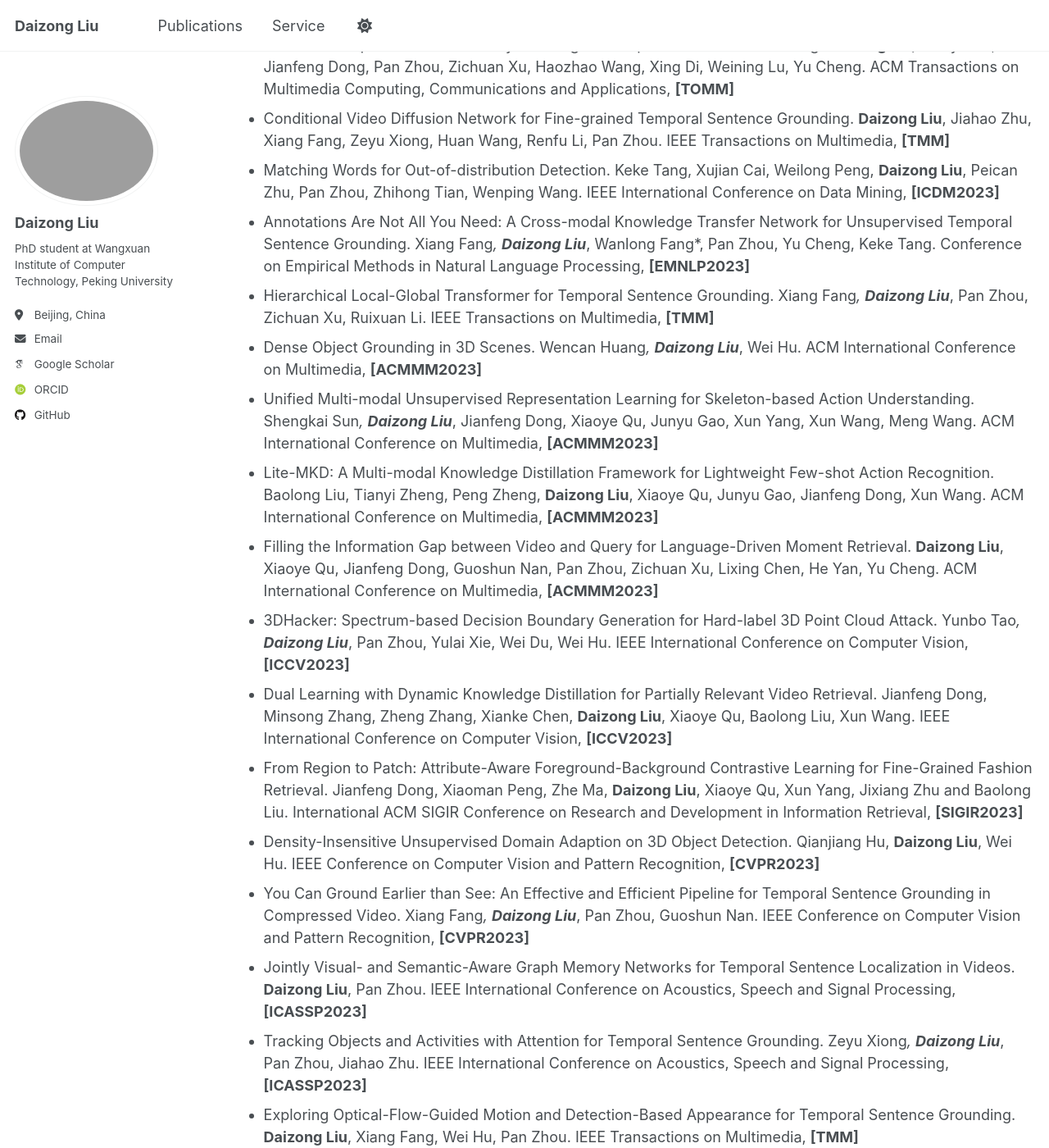
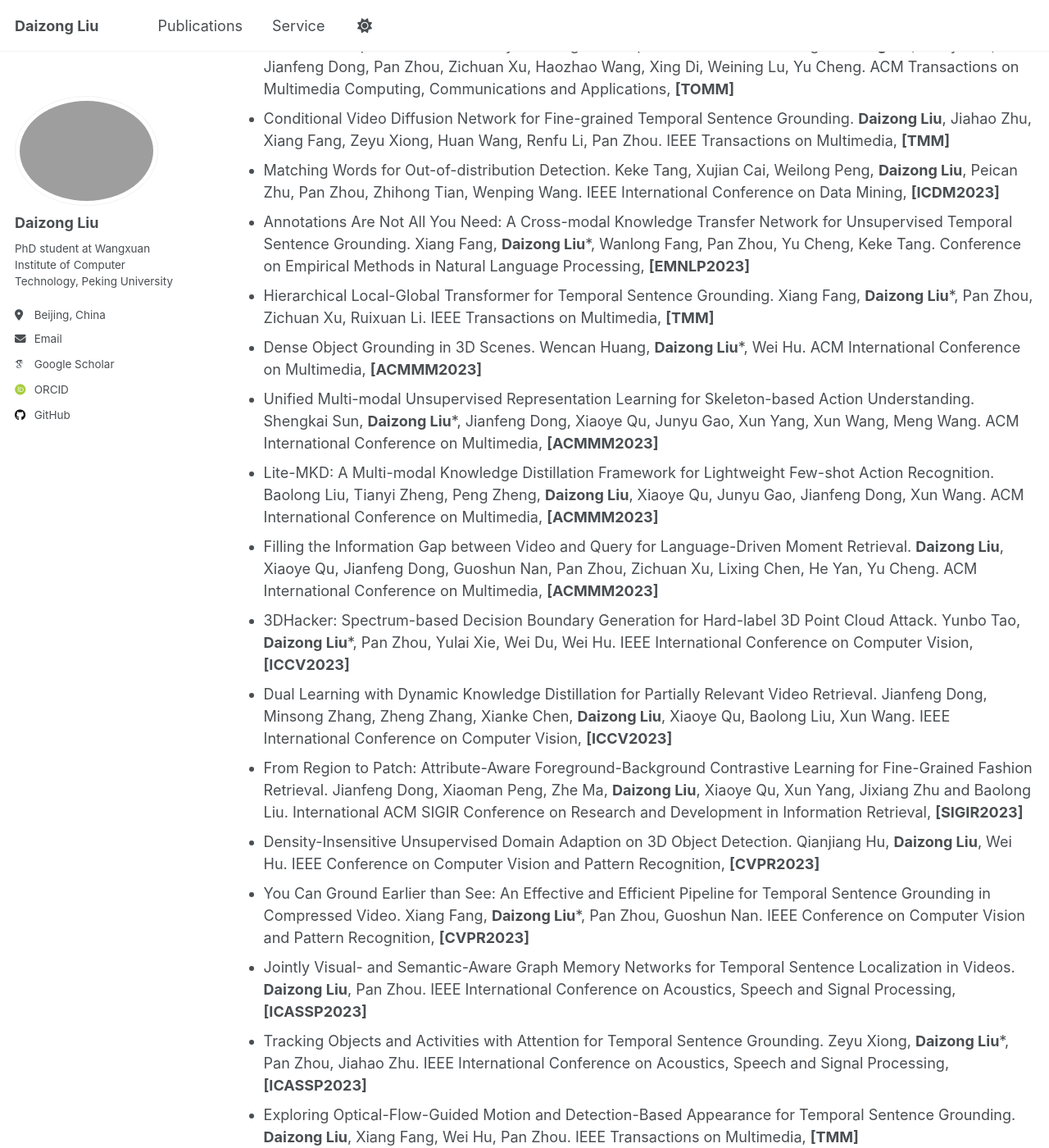
Before and after one commit to liudaizong/liudaizong.github.io, a Jekyll site: the page built from _pages/publications.md, in a window 1280 px wide and 1400 px high, scrolled down 2421 px. Shown: the whole window at 82% size. Built offline with Jekyll 4.4.1, drawn with Linux system fonts in a browser that asks for light colours; some web fonts are replaced; some of the changed text lies outside the part shown.

Commit message:
Update publications.md

```diff
--- a/_pages/publications.md
+++ b/_pages/publications.md
@@ -19,19 +19,19 @@ author_profile: true
 2024
 * Imperceptible Backdoor Attacks on Text-Guided 3D Scene Grounding. **Daizong Liu**, Wei Hu. IEEE Transactions on Multimedia, **[TMM]**
 * Pandora’s Box: Towards Building Universal Attackers against Real-World Large Vision-Language Models. **Daizong Liu**, Mingyu Yang, Xiaoye Qu, Pan Zhou, Xiang Fang, Keke Tang, Yao Wan, Lichao Sun. The Thirty-eighth Annual Conference on Neural Information Processing Systems, **[NeurIPS2024]**
-* * Temporal Sentence Grounding with Relevance Feedback in Videos. Jianfeng Dong, Xiaoman Peng, **Daizong Liu#**, Xiaoye Qu, Xun Yang, Cuizhu Bao, Meng Wang. The Thirty-eighth Annual Conference on Neural Information Processing Systems, **[NeurIPS2024]**
+* Temporal Sentence Grounding with Relevance Feedback in Videos. Jianfeng Dong, Xiaoman Peng, **Daizong Liu#**, Xiaoye Qu, Xun Yang, Cuizhu Bao, Meng Wang. The Thirty-eighth Annual Conference on Neural Information Processing Systems, **[NeurIPS2024]**
 * Frequency-Aware GAN for Imperceptible Transfer Attack on 3D Point Clouds. Xiaowen Cai, Yunbo Tao, **Daizong Liu#**, Pan Zhou, Xiaoye Qu, Jianfeng Dong, Keke Tang, Lichao Sun. ACM International Conference on Multimedia, **[ACMMM2024]**
 * Advancing 3D Object Grounding Beyond a Single 3D Scene. Wencan Huang, **Daizong Liu**, Wei Hu. ACM International Conference on Multimedia, **[ACMMM2024]**
-* Cross-Task Knowledge Transfer for Semi-supervised Joint 3D Grounding and Captioning. Yang Liu*, **Daizong Liu***, Zongming Guo, Wei Hu. ACM International Conference on Multimedia, **[ACMMM2024]**
-* Not All Inputs Are Valid: Towards Open-Set Video Moment Retrieval using Language. Xiang Fang*, Wanlong Fang*, **Daizong Liu***, Xiaoye Qu, Jianfeng Dong, Pan Zhou, Renfu Li, Zichuan Xu, Lixing Chen, Panpan Zheng, Yu Cheng. ACM International Conference on Multimedia, **[ACMMM2024]**
-* Hiding Imperceptible Noise in Curvature-Aware Patches for 3D Point Cloud Attack. Mingyu Yang*, **Daizong Liu***, Keke Tang, Pan Zhou, Lixing Chen, Junyang Chen. European Conference on Computer Vision, **[ECCV2024]**
+* Cross-Task Knowledge Transfer for Semi-supervised Joint 3D Grounding and Captioning. Yang Liu, **Daizong Liu***, Zongming Guo, Wei Hu. ACM International Conference on Multimedia, **[ACMMM2024]**
+* Not All Inputs Are Valid: Towards Open-Set Video Moment Retrieval using Language. Xiang Fang, Wanlong Fang, **Daizong Liu***, Xiaoye Qu, Jianfeng Dong, Pan Zhou, Renfu Li, Zichuan Xu, Lixing Chen, Panpan Zheng, Yu Cheng. ACM International Conference on Multimedia, **[ACMMM2024]**
+* Hiding Imperceptible Noise in Curvature-Aware Patches for 3D Point Cloud Attack. Mingyu Yang, **Daizong Liu***, Keke Tang, Pan Zhou, Lixing Chen, Junyang Chen. European Conference on Computer Vision, **[ECCV2024]**
 * FLAT: Flux-aware Imperceptible Adversarial Attacks on 3D Point Clouds. Keke Tang, Lujie Huang, Weilong Peng, **Daizong Liu**, Xiaofei Wang, Yang Ma, Ligang Liu, Zhihong Tian. European Conference on Computer Vision, **[ECCV2024]**
 * Rethinking Weakly-supervised Video Temporal Grounding From a Game Perspective. Xiang Fang, Zeyu Xiong, Wanlong Fang, Xiaoye Qu, Chen Chen, Jianfeng Dong, Keke Tang, Pan Zhou, Yu Cheng, **Daizong Liu#**. European Conference on Computer Vision, **[ECCV2024]**
-* Rethinking Video Sentence Grounding from a Tracking Perspective with Memory Network and Masked Attention. Zeyu Xiong*, **Daizong Liu***, Xiang Fang, Xiaoye Qu, Jianfeng Dong, Jiahao Zhu, Keke Tang, Pan Zhou. IEEE Transactions on Multimedia, **[TMM]**
+* Rethinking Video Sentence Grounding from a Tracking Perspective with Memory Network and Masked Attention. Zeyu Xiong, **Daizong Liu***, Xiang Fang, Xiaoye Qu, Jianfeng Dong, Jiahao Zhu, Keke Tang, Pan Zhou. IEEE Transactions on Multimedia, **[TMM]**
 * Towards Robust Temporal Activity Localization Learning with Noisy Labels. **Daizong Liu**, Xiaoye Qu, Xiang Fang, Jianfeng Dong, Pan Zhou, Guoshun Nan, Keke Tang, Wanlong Fang, Yu Cheng. International Conference on Computational Linguistics, **[COLING2024]**
 * Manifold Constraints for Imperceptible Adversarial Attacks on Point Clouds. Keke Tang, Xu He, Weilong Peng, Jianpeng Wu, Yawen Shi, **Daizong Liu**, Pan Zhou, Wenping Wang, Zhihong Tian. AAAI Conference on Artificial Intelligence, **[AAAI2024]**
 * Explicitly Perceiving and Preserving the Local Geometric Structures for 3D Point Cloud Attack. **Daizong Liu**, Wei Hu. AAAI Conference on Artificial Intelligence, **[AAAI2024]**
-* Fewer Steps, Better Performance: Efficient Cross-Modal Clip Trimming for Video Moment Retrieval Using Language. Xiang Fang*, **Daizong Liu***, Wanlong Fang*, Pan Zhou, Zichuan Xu, Wenzheng Xu, Junyang Chen, Renfu Li. AAAI Conference on Artificial Intelligence, **[AAAI2024]**
+* Fewer Steps, Better Performance: Efficient Cross-Modal Clip Trimming for Video Moment Retrieval Using Language. Xiang Fang, **Daizong Liu***, Wanlong Fang, Pan Zhou, Zichuan Xu, Wenzheng Xu, Junyang Chen, Renfu Li. AAAI Conference on Artificial Intelligence, **[AAAI2024]**
 * Unsupervised Domain Adaptive Temporal Sentence Localization with Mutual Information Maximization. **Daizong Liu**, Xiang Fang, Xiaoye Qu, Jianfeng Dong, He Yan, Yang Yang, Pan Zhou, Yu Cheng. AAAI Conference on Artificial Intelligence, **[AAAI2024]**
 
 2023
@@ -40,19 +40,19 @@ author_profile: true
 * Transform- Equivariant Consistency Learning for Temporal Sentence Grounding. **Daizong Liu**, Xiaoye Qu, Jianfeng Dong, Pan Zhou, Zichuan Xu, Haozhao Wang, Xing Di, Weining Lu, Yu Cheng. ACM Transactions on Multimedia Computing, Communications and Applications, **[TOMM]**
 * Conditional Video Diffusion Network for Fine-grained Temporal Sentence Grounding. **Daizong Liu**, Jiahao Zhu, Xiang Fang, Zeyu Xiong, Huan Wang, Renfu Li, Pan Zhou. IEEE Transactions on Multimedia, **[TMM]**
 * Matching Words for Out-of-distribution Detection. Keke Tang, Xujian Cai, Weilong Peng, **Daizong Liu**, Peican Zhu, Pan Zhou, Zhihong Tian, Wenping Wang. IEEE International Conference on Data Mining, **[ICDM2023]**
-* Annotations Are Not All You Need: A Cross-modal Knowledge Transfer Network for Unsupervised Temporal Sentence Grounding. Xiang Fang*, **Daizong Liu***, Wanlong Fang*, Pan Zhou, Yu Cheng, Keke Tang. Conference on Empirical Methods in Natural Language Processing, **[EMNLP2023]**
-* Hierarchical Local-Global Transformer for Temporal Sentence Grounding. Xiang Fang*, **Daizong Liu***, Pan Zhou, Zichuan Xu, Ruixuan Li. IEEE Transactions on Multimedia, **[TMM]**
-* Dense Object Grounding in 3D Scenes. Wencan Huang*, **Daizong Liu***, Wei Hu. ACM International Conference on Multimedia, **[ACMMM2023]**
-* Unified Multi-modal Unsupervised Representation Learning for Skeleton-based Action Understanding. Shengkai Sun*, **Daizong Liu***, Jianfeng Dong, Xiaoye Qu, Junyu Gao, Xun Yang, Xun Wang, Meng Wang. ACM International Conference on Multimedia, **[ACMMM2023]**
+* Annotations Are Not All You Need: A Cross-modal Knowledge Transfer Network for Unsupervised Temporal Sentence Grounding. Xiang Fang, **Daizong Liu***, Wanlong Fang, Pan Zhou, Yu Cheng, Keke Tang. Conference on Empirical Methods in Natural Language Processing, **[EMNLP2023]**
+* Hierarchical Local-Global Transformer for Temporal Sentence Grounding. Xiang Fang, **Daizong Liu***, Pan Zhou, Zichuan Xu, Ruixuan Li. IEEE Transactions on Multimedia, **[TMM]**
+* Dense Object Grounding in 3D Scenes. Wencan Huang, **Daizong Liu***, Wei Hu. ACM International Conference on Multimedia, **[ACMMM2023]**
+* Unified Multi-modal Unsupervised Representation Learning for Skeleton-based Action Understanding. Shengkai Sun, **Daizong Liu***, Jianfeng Dong, Xiaoye Qu, Junyu Gao, Xun Yang, Xun Wang, Meng Wang. ACM International Conference on Multimedia, **[ACMMM2023]**
 * Lite-MKD: A Multi-modal Knowledge Distillation Framework for Lightweight Few-shot Action Recognition. Baolong Liu, Tianyi Zheng, Peng Zheng, **Daizong Liu**, Xiaoye Qu, Junyu Gao, Jianfeng Dong, Xun Wang. ACM International Conference on Multimedia, **[ACMMM2023]**
 * Filling the Information Gap between Video and Query for Language-Driven Moment Retrieval. **Daizong Liu**, Xiaoye Qu, Jianfeng Dong, Guoshun Nan, Pan Zhou, Zichuan Xu, Lixing Chen, He Yan, Yu Cheng. ACM International Conference on Multimedia, **[ACMMM2023]**
-* 3DHacker: Spectrum-based Decision Boundary Generation for Hard-label 3D Point Cloud Attack. Yunbo Tao*, **Daizong Liu***, Pan Zhou, Yulai Xie, Wei Du, Wei Hu. IEEE International Conference on Computer Vision, **[ICCV2023]**
+* 3DHacker: Spectrum-based Decision Boundary Generation for Hard-label 3D Point Cloud Attack. Yunbo Tao, **Daizong Liu***, Pan Zhou, Yulai Xie, Wei Du, Wei Hu. IEEE International Conference on Computer Vision, **[ICCV2023]**
 * Dual Learning with Dynamic Knowledge Distillation for Partially Relevant Video Retrieval. Jianfeng Dong, Minsong Zhang, Zheng Zhang, Xianke Chen, **Daizong Liu**, Xiaoye Qu, Baolong Liu, Xun Wang. IEEE International Conference on Computer Vision, **[ICCV2023]**
 * From Region to Patch: Attribute-Aware Foreground-Background Contrastive Learning for Fine-Grained Fashion Retrieval. Jianfeng Dong, Xiaoman Peng, Zhe Ma, **Daizong Liu**, Xiaoye Qu, Xun Yang, Jixiang Zhu and Baolong Liu. International ACM SIGIR Conference on Research and Development in Information Retrieval, **[SIGIR2023]**
 * Density-Insensitive Unsupervised Domain Adaption on 3D Object Detection. Qianjiang Hu, **Daizong Liu**, Wei Hu. IEEE Conference on Computer Vision and Pattern Recognition, **[CVPR2023]**
-* You Can Ground Earlier than See: An Effective and Efficient Pipeline for Temporal Sentence Grounding in Compressed Video. Xiang Fang*, **Daizong Liu***, Pan Zhou, Guoshun Nan. IEEE Conference on Computer Vision and Pattern Recognition, **[CVPR2023]**
+* You Can Ground Earlier than See: An Effective and Efficient Pipeline for Temporal Sentence Grounding in Compressed Video. Xiang Fang, **Daizong Liu***, Pan Zhou, Guoshun Nan. IEEE Conference on Computer Vision and Pattern Recognition, **[CVPR2023]**
 * Jointly Visual- and Semantic-Aware Graph Memory Networks for Temporal Sentence Localization in Videos. **Daizong Liu**, Pan Zhou. IEEE International Conference on Acoustics, Speech and Signal Processing, **[ICASSP2023]**
-* Tracking Objects and Activities with Attention for Temporal Sentence Grounding. Zeyu Xiong*, **Daizong Liu***, Pan Zhou, Jiahao Zhu. IEEE International Conference on Acoustics, Speech and Signal Processing, **[ICASSP2023]**
+* Tracking Objects and Activities with Attention for Temporal Sentence Grounding. Zeyu Xiong, **Daizong Liu***, Pan Zhou, Jiahao Zhu. IEEE International Conference on Acoustics, Speech and Signal Processing, **[ICASSP2023]**
 * Exploring Optical-Flow-Guided Motion and Detection-Based Appearance for Temporal Sentence Grounding. **Daizong Liu**, Xiang Fang, Wei Hu, Pan Zhou. IEEE Transactions on Multimedia, **[TMM]**
 * Distantly-Supervised Named Entity Recognition with Adaptive Teacher Learning and Fine-grained Student Ensemble. Xiaoye Qu, Jun Zeng, **Daizong Liu**, Zhefeng Wang, Baoxing Hua, Pan Zhou. AAAI Conference on Artificial Intelligence, **[AAAI2023]**
 * Hypotheses Tree Building for One-Shot Temporal Sentence Localization. **Daizong Liu**, Xiang Fang, Pan Zhou, Xing Di, Weining Lu, Yu Cheng. AAAI Conference on Artificial Intelligence, **[AAAI2023]**
@@ -60,14 +60,14 @@ author_profile: true
 2022
 * Imperceptible Transfer Attack and Defense on 3D Point Cloud Classification. **Daizong Liu**, Wei Hu. IEEE Transactions on Pattern Analysis and Machine Intelligence, **[TPAMI]**
 * Few-Shot Temporal Sentence Grounding via Memory-Guided Semantic Learning. **Daizong Liu**, Pan Zhou, Zichuan Xu, Haozhao Wang, Ruixuan Li. IEEE Transactions on Circuits and Systems for Video Technology, **[TCSVT]**
-* Multi-Modal Cross-Domain Alignment Network for Video Moment Retrieval. Xiang Fang*, **Daizong Liu***, Pan Zhou, Yuchong Hu. IEEE Transactions on Multimedia, **[TMM]**
-* Rethinking the Video Sampling and Reasoning Strategies for Temporal Sentence Grounding. Jiahao Zhu*, **Daizong Liu***, Pan Zhou, Xing Di, Yu Cheng, Song Yang, Wenzheng Xu, Zichuan Xu, Yao Wan, Lichao Sun, Zeyu Xiong. Conference on Empirical Methods in Natural Language Processing, **[EMNLP2022]**
+* Multi-Modal Cross-Domain Alignment Network for Video Moment Retrieval. Xiang Fang, **Daizong Liu***, Pan Zhou, Yuchong Hu. IEEE Transactions on Multimedia, **[TMM]**
+* Rethinking the Video Sampling and Reasoning Strategies for Temporal Sentence Grounding. Jiahao Zhu, **Daizong Liu***, Pan Zhou, Xing Di, Yu Cheng, Song Yang, Wenzheng Xu, Zichuan Xu, Yao Wan, Lichao Sun, Zeyu Xiong. Conference on Empirical Methods in Natural Language Processing, **[EMNLP2022]**
 * Rethinking Graph Neural Networks for Unsupervised Video Object Segmentation. **Daizong Liu**, Wei Hu. The 33rd British Machine Vision Conference, **[BMVC2022]**
 * Learning to Focus on the Foreground for Temporal Sentence Grounding. **Daizong Liu**, Wei Hu. International Conference on Computational Linguistics, **[COLING2022]**
-* Exploring the Devil in Graph Spectral Domain for 3D Point Cloud Attacks. Qianjiang Hu*, **Daizong Liu***, Wei Hu. European Conference on Computer Vision, **[ECCV2022]**
+* Exploring the Devil in Graph Spectral Domain for 3D Point Cloud Attacks. Qianjiang Hu, **Daizong Liu***, Wei Hu. European Conference on Computer Vision, **[ECCV2022]**
 * Reducing the Vision and Language Bias for Temporal Sentence Grounding. **Daizong Liu**, Wei Hu. ACM International Conference on Multimedia, **[ACMMM2022]**
 * Skimming, Locating, then Perusing: A Human-Like Framework for Natural Language Video Localization. **Daizong Liu**, Wei Hu. ACM International Conference on Multimedia, **[ACMMM2022]**
-* A Hybird Alignment Loss for Temporal Moment Localization with Natural Language. Chao Guo*, **Daizong Liu***, Pan Zhou. IEEE International Conference on Multimedia & Expo, **[ICME2022]**
+* A Hybird Alignment Loss for Temporal Moment Localization with Natural Language. Chao Guo, **Daizong Liu***, Pan Zhou. IEEE International Conference on Multimedia & Expo, **[ICME2022]**
 * Exploring Motion and Appearance Information for Temporal Sentence Grounding. **Daizong Liu**, Xiaoye Qu, Pan Zhou, Yang Liu. AAAI Conference on Artificial Intelligence, **[AAAI2022]**
 * Memory-Guided Semantic Learning Network for Temporal Sentence Grounding. **Daizong Liu**, Xiaoye Qu, Xing Di, Yu Cheng, Zichuan Xu, Pan Zhou. AAAI Conference on Artificial Intelligence, **[AAAI2022]**
 * Unsupervised Temporal Video Grounding with Deep Semantic Clustering. **Daizong Liu**, Xiaoye Qu, Yinzhen Wang, Xing Di, Kai Zou, Yu Cheng, Zichuan Xu, Pan Zhou. AAAI Conference on Artificial Intelligence, **[AAAI2022]**
@@ -86,4 +86,4 @@ author_profile: true
 * SAANet: Siamese action-units attention network for improving dynamic facial expression recognition. **Daizong Liu**, Xi Ouyang, Shuangjie Xu, Pan Zhou, Kun He, Shiping Wen. Neurocomputing, **[Neurocomputing]**
 
 2019
-* MHP-VOS: Multiple hypotheses propagation for video object segmentation. Shuangjie Xu*, **Daizong Liu***, Linchao Bao, Wei Liu, Pan Zhou. IEEE Conference on Computer Vision and Pattern Recognition, **[CVPR2019]**
+* MHP-VOS: Multiple hypotheses propagation for video object segmentation. Shuangjie Xu, **Daizong Liu***, Linchao Bao, Wei Liu, Pan Zhou. IEEE Conference on Computer Vision and Pattern Recognition, **[CVPR2019]**
```
